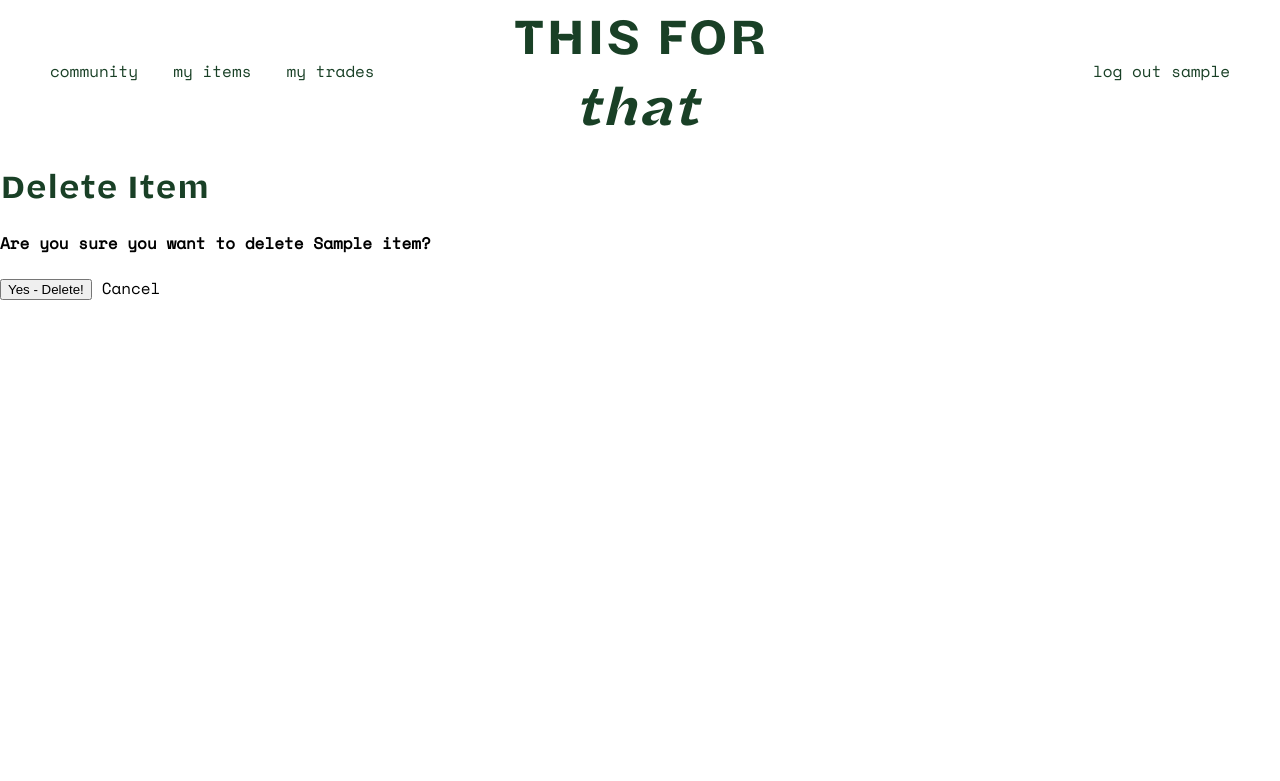
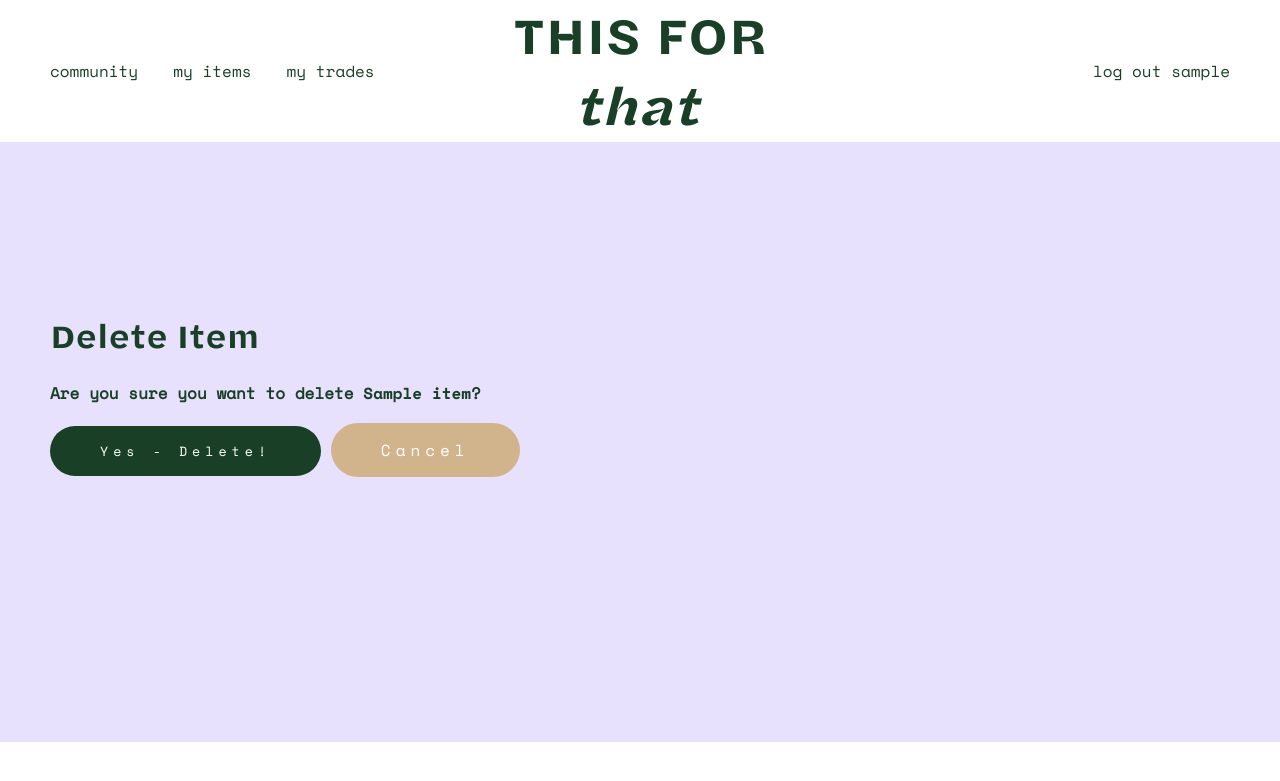
Before and after one commit to aysung8191/This-for-That, a Django app: page /items/1/delete/ in a window 1280 px wide. Shown: the top 781 px of the page. Run offline with Django 4.2, Linux system fonts and the light colour scheme; a user stored in the database is signed in; tables that the repository leaves empty hold one stand-in row (values such as "Sample post").

Commit message:
adds styling

```diff
--- a/main_app/static/css/style.css
+++ b/main_app/static/css/style.css
@@ -135,6 +135,10 @@ footer {
     font-family: space-mono-B;
 }
 
+.spc-bold {
+    font-family: space-mono-B;
+}
+
 .nav-bar, .nav-left, .nav-right {
     display: flex;
 }
@@ -232,6 +236,9 @@ footer {
 .item-container {
     height: 100%;
     overflow: hidden;
+    display: flex;
+    flex-direction: column;
+    justify-content: space-between;
 }
 
 .item-img-container {
@@ -248,7 +255,6 @@ footer {
 }
 
 .img-text-container {
-    height: 15%;
     display: flex;
     flex-direction: column;
     align-items: center;
--- a/main_app/templates/main_app/item_confirm_delete.html
+++ b/main_app/templates/main_app/item_confirm_delete.html
@@ -1,13 +1,15 @@
 {% extends 'base.html' %}
 {% block title %}<title>Confirm Delete</title>{% endblock %}
 {% block content %}
+<div class="item-detail-container">
   <h1>Delete Item</h1>
 
-  <h4>Are you sure you want to delete {{ item.name }}?</h4>
+  <h4>Are you sure you want to delete <span class="spc-bold">{{ item.name }}</span>?</h4>
 
   <form action="" method="POST">
     {% csrf_token %}
-    <input type="submit" value="Yes - Delete!">
-    <a href="{% url 'items_myitems' %}">Cancel</a>
+    <input type="submit" value="Yes - Delete!" class="btn dark-grn-bckgrnd">
+    <a href="{% url 'items_myitems' %}" class="btn tan-bckgrnd" >Cancel</a>
   </form>
+</div>
 {% endblock %}
--- a/main_app/templates/main_app/item_list.html
+++ b/main_app/templates/main_app/item_list.html
@@ -24,7 +24,7 @@
                 </div>
                 {% endif %}
                 <div class="img-text-container">
-                    <div><h3>{{item.name|upper}}</h3></div>
+                    <h3>{{item.name|upper}}</h3>
                 </div>
             </div>
         </a>
--- a/main_app/templates/main_app/trade_confirm_delete.html
+++ b/main_app/templates/main_app/trade_confirm_delete.html
@@ -5,7 +5,7 @@
 <div class="item-detail-container">
   <h1>Withdraw Trade</h1>
 
-  <h4>Are you sure you want to withdraw the {{ trade }}? This action is final and cannot be undone</h4>
+  <h4>Are you sure you want to withdraw the <span class="spc-bold">{{ trade }}</span>? This action is final and cannot be undone.</h4>
 
   <form action="" method="POST">
     {% csrf_token %}
--- a/main_app/templates/main_app/trade_detail.html
+++ b/main_app/templates/main_app/trade_detail.html
@@ -41,7 +41,4 @@
     {% endif %}
 </div>
 
-
-<footer></footer>
-
 {% endblock %}
```
Also changed, not shown: main_app/migrations/0006_comment_item_comment.py (deleted), main_app/migrations/0007_alter_comment_item_comment.py (deleted), main_app/migrations/0008_alter_comment_item_comment.py (deleted).
